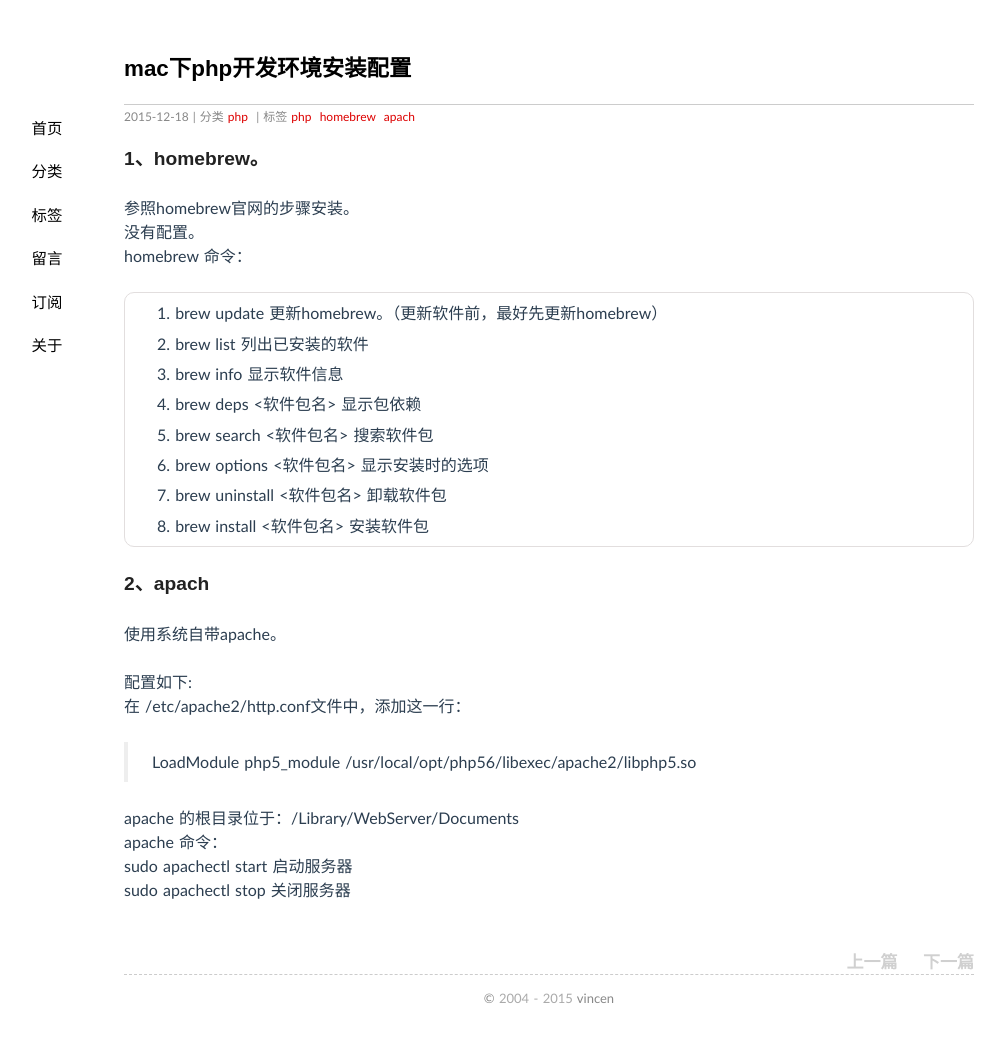
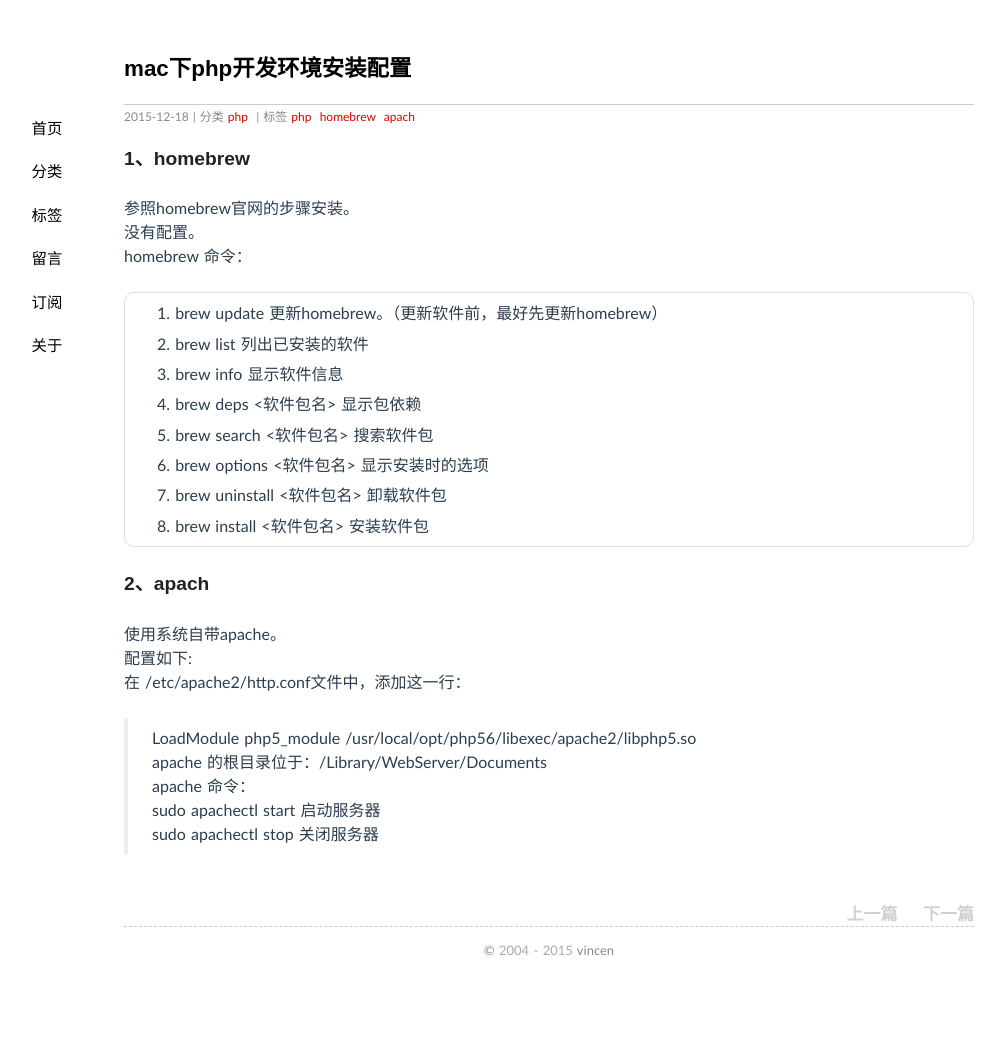
Before and after one commit to vincen/vincen.github.io, a Jekyll site: the page built from _posts/2015-12-18-mac下php开发环境安装配置.md, in a window 1280 px wide. Shown: the whole page, without its empty margins (91-1096 px from the left). Built offline with Jekyll 4.4.1, drawn with Linux system fonts in a browser that asks for light colours; Markdown is read by kramdown in place of the engine named in the settings; after the commit the page ends 993 px from its top, so only the background shows below that.

Commit message:
upload file

```diff
--- a/_posts/2015-12-18-mac下php开发环境安装配置.md
+++ b/_posts/2015-12-18-mac下php开发环境安装配置.md
@@ -4,11 +4,10 @@ title: mac下php开发环境安装配置
 categories: php
 tags: php homebrew apach
 ---
-### 1、homebrew。
+### 1、homebrew
 参照homebrew官网的步骤安装。
 没有配置。
 homebrew 命令：
-
 1. brew update 更新homebrew。（更新软件前，最好先更新homebrew）
 2. brew list 列出已安装的软件
 3. brew info 显示软件信息
@@ -19,13 +18,10 @@ homebrew 命令：
 8. brew install <软件包名> 安装软件包
 
 ### 2、apach
-
 使用系统自带apache。
-
 配置如下:
 在 /etc/apache2/http.conf文件中，添加这一行：
 > LoadModule php5_module    /usr/local/opt/php56/libexec/apache2/libphp5.so
-
 apache 的根目录位于：/Library/WebServer/Documents
 apache 命令：
 sudo apachectl start 启动服务器
```
